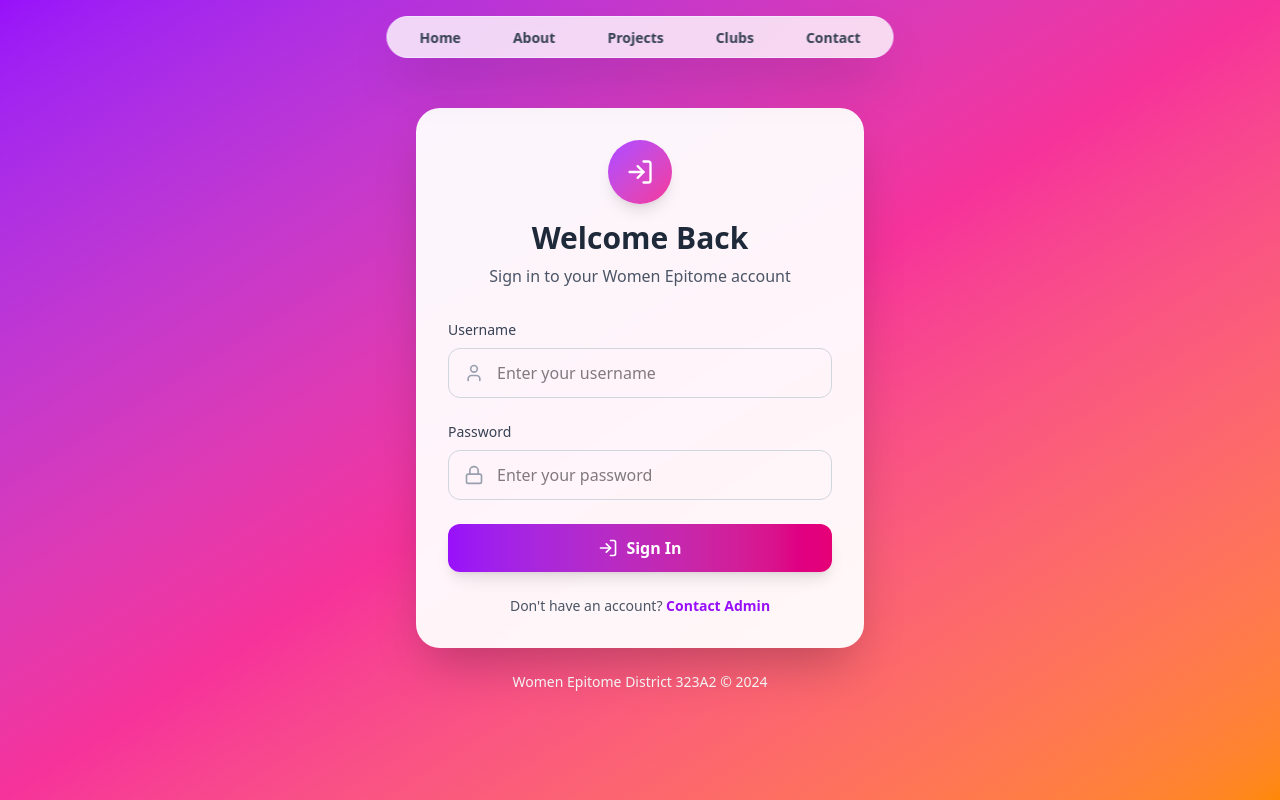
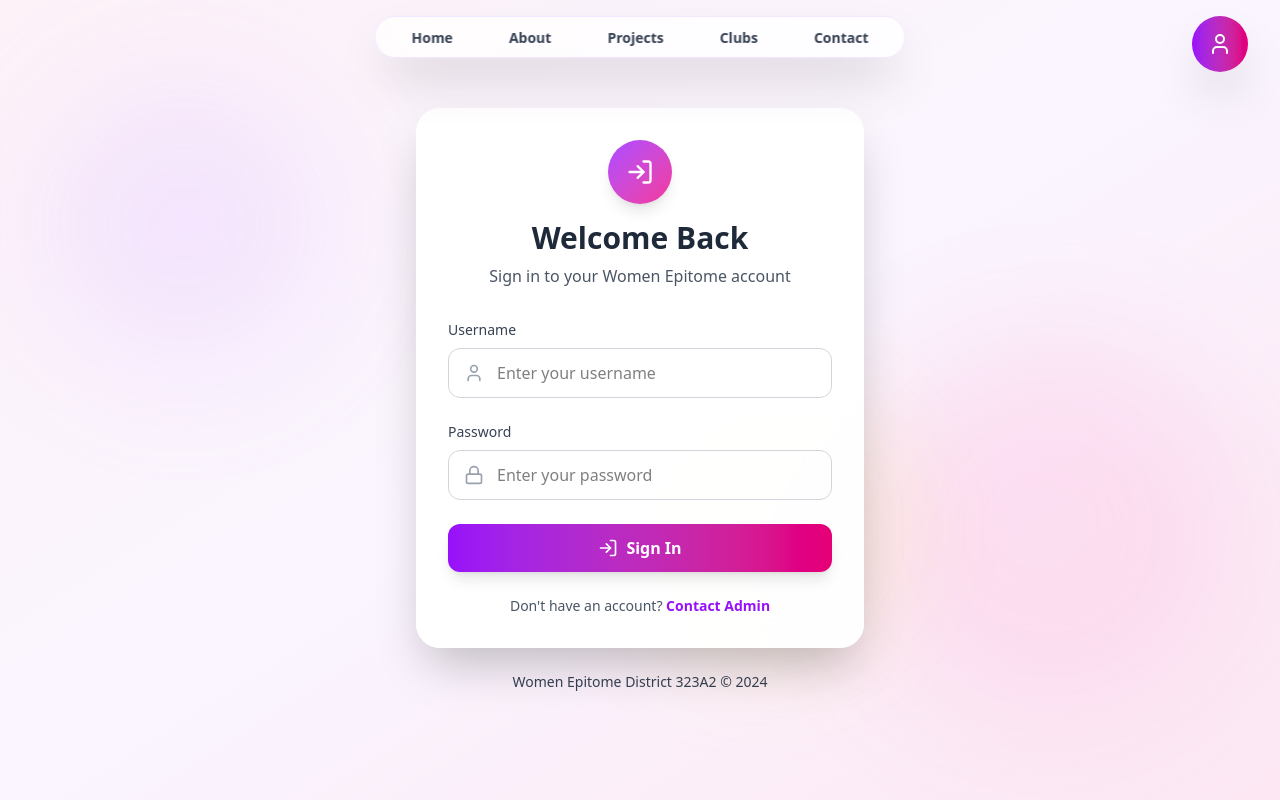
Before and after one commit to aniiyer-host/WE-District-323A2-v2, a React (Vite) app in the folder Women_Epitome/: page /login in a window 1280 px wide. Built offline with nearby package versions, Linux system fonts and the light colour scheme.

Commit message:
added changes

```diff
--- a/Women_Epitome/src/components/LoginPage.jsx
+++ b/Women_Epitome/src/components/LoginPage.jsx
@@ -33,8 +33,15 @@ const LoginPage = () => {
     };
 
     return (
-        <div className="min-h-screen bg-gradient-to-br from-purple-600 via-pink-500 to-orange-400 flex items-center justify-center p-4">
-            <div className="w-full max-w-md">
+        <div className="min-h-screen bg-gradient-to-br from-pink-50 via-purple-50 to-pink-100 flex items-center justify-center p-4 relative overflow-hidden">
+            {/* Animated Background Elements */}
+            <div className="absolute inset-0 overflow-hidden">
+                <div className="absolute top-20 left-10 w-72 h-72 bg-purple-300/30 rounded-full blur-3xl animate-pulse"></div>
+                <div className="absolute bottom-20 right-10 w-96 h-96 bg-pink-300/30 rounded-full blur-3xl animate-pulse" style={{ animationDelay: '1s' }}></div>
+                <div className="absolute top-1/2 left-1/2 w-64 h-64 bg-yellow-300/20 rounded-full blur-3xl animate-pulse" style={{ animationDelay: '2s' }}></div>
+            </div>
+
+            <div className="w-full max-w-md relative z-10">
                 {/* Login Card */}
                 <div className="bg-white/95 backdrop-blur-xl rounded-3xl shadow-2xl p-8 transform hover:scale-[1.02] transition-transform duration-300">
                     {/* Logo/Header */}
@@ -128,7 +135,7 @@ const LoginPage = () => {
                 </div>
 
                 {/* Bottom Text */}
-                <p className="text-center mt-6 text-white text-sm">
+                <p className="text-center mt-6 text-gray-700 text-sm">
                     Women Epitome District 323A2 © 2024
                 </p>
             </div>
--- a/Women_Epitome/src/components/Navigation.jsx
+++ b/Women_Epitome/src/components/Navigation.jsx
@@ -1,8 +1,10 @@
 import React from 'react';
-import { NavLink, useLocation } from 'react-router-dom';
+import { NavLink, useLocation, useNavigate } from 'react-router-dom';
+import { User } from 'lucide-react';
 
 const Navigation = () => {
   const location = useLocation();
+  const navigate = useNavigate();
 
   const navItems = [
     { name: 'Home', path: '/' },
@@ -20,8 +22,9 @@ const Navigation = () => {
   };
 
   return (
+    <>
       <nav className="fixed top-4 left-1/2 -translate-x-1/2 z-50 bg-white/80 backdrop-blur-xl rounded-full shadow-2xl border border-purple-100">
-      <ul className="flex items-center gap-1 p-2">
+        <ul className="flex items-center gap-2 px-3 py-2">
           {navItems.map((item) => (
             <li key={item.name}>
               <NavLink
@@ -37,6 +40,16 @@ const Navigation = () => {
           ))}
         </ul>
       </nav>
+
+      {/* Circular Login Button */}
+      <button
+        onClick={() => navigate('/login')}
+        className="fixed top-4 right-8 z-50 w-14 h-14 bg-gradient-to-r from-purple-600 to-pink-600 rounded-full shadow-2xl flex items-center justify-center text-white transition-all duration-300 hover:shadow-xl hover:scale-110"
+        aria-label="Login"
+      >
+        <User size={24} />
+      </button>
+    </>
   );
 };
 
```
Lines whose indentation alone changed are shown as unchanged.
